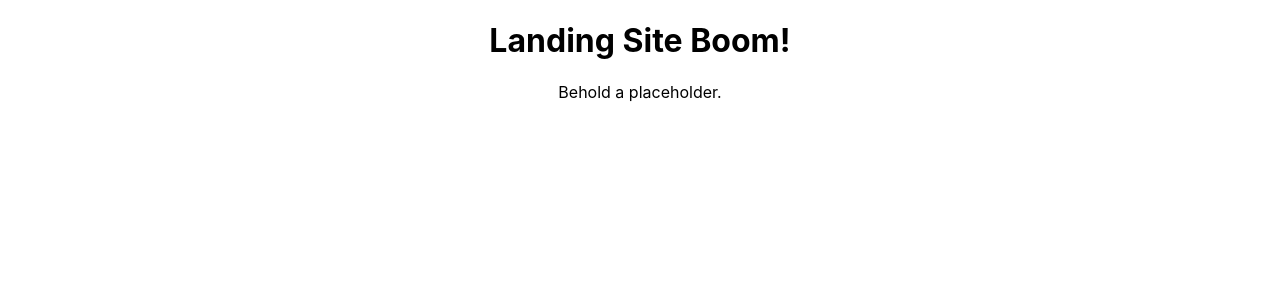
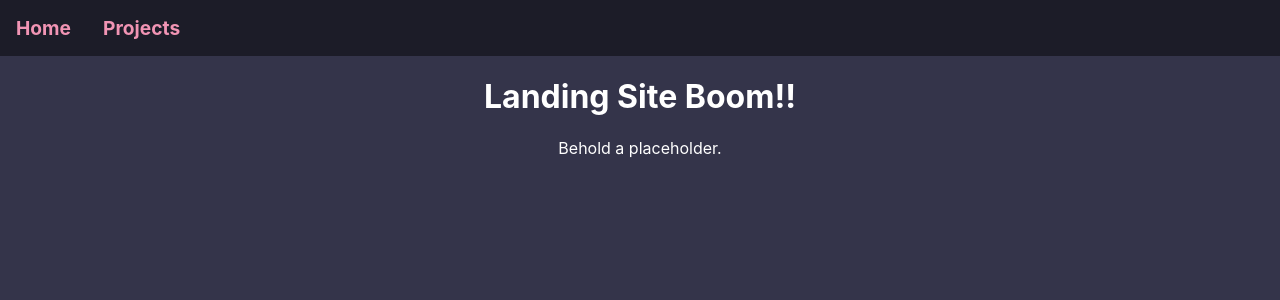
Before and after one commit to alloba/personal-site, a React (Create React App) app: page / in a window 1280 px wide. Shown: the top 300 px of the page. Built offline with nearby package versions, Linux system fonts and the light colour scheme.

Commit message:
buncha stuff. - react router - project page placeholder - home page placeholder - tweaks to site overall to support router - remove references to deleted files

```diff
--- a/package.json
+++ b/package.json
@@ -8,6 +8,7 @@
     "@testing-library/user-event": "^13.5.0",
     "react": "^17.0.2",
     "react-dom": "^17.0.2",
+    "react-router-dom": "^6.2.2",
     "react-scripts": "5.0.0",
     "web-vitals": "^2.1.4"
   },
--- a/public/index.html
+++ b/public/index.html
@@ -9,7 +9,6 @@
       name="description"
       content="Landing site for personal projects."
     />
-    <link rel="apple-touch-icon" href="%PUBLIC_URL%/logo192.png" />
     <!--
       manifest.json provides metadata used when your web app is installed on a
       user's mobile device or desktop. See https://developers.google.com/web/fundamentals/web-app-manifest/
--- a/src/App.css
+++ b/src/App.css
@@ -1,3 +1,30 @@
 .App {
   text-align: center;
 }
+
+.header-section {
+  background: #1c1c28;
+}
+
+ul.header-links {
+  display: flex;
+  align-items: stretch; /* Default */
+  justify-content: flex-start;
+  width: 100%;
+  margin: 0;
+  padding: 0;
+}
+
+li.header-list-item {
+  list-style-type: none;
+  display: block;
+  flex: 0 1 auto; /* Default */
+  padding: 1em;
+}
+
+a.header-list-link {
+  text-decoration: none;
+  color: #F194B4;
+  font-size: 1.2em;
+  font-weight: bold;
+}
--- a/src/App.js
+++ b/src/App.js
@@ -1,12 +1,37 @@
 import './App.css';
 
+import Home from "./home/Home";
+import Projects from "./projects/Projects";
+import {
+    Routes,
+    Route,
+    Link
+} from 'react-router-dom'
+
+
+const headerSections = [
+    {title: 'Home', location: '/', component: <Home/>},
+    {title: 'Projects', location: '/projects', component: <Projects/>}
+]
+const headerLinks = headerSections.map(section =>
+    <li className={'header-list-item'} key={section.title}>
+        <Link className={'header-list-link'} to={section.location}>{section.title}</Link>
+    </li>
+)
+const headerRoutes = headerSections.map(section =>
+    <Route key={section.title} path={section.location} element={section.component}>{section.title}</Route>
+)
+
+
 function App() {
-  return (
-    <div className="App">
-      <h1>Landing Site Boom!</h1>
-      <p>Behold a placeholder.</p>
-    </div>
-  );
+    return (
+        <div className="App">
+            <div className={'header-section'}>
+                <ul className={'header-links'}>{headerLinks}</ul>
+            </div>
+            <Routes>{headerRoutes}</Routes>
+        </div>
+    );
 }
 
 export default App;
--- /dev/null
+++ b/src/home/Home.js
@@ -0,0 +1,10 @@
+function Home() {
+    return (
+        <div>
+            <h1>Landing Site Boom!!</h1>
+            <p>Behold a placeholder.</p>
+        </div>
+    )
+}
+
+export default Home;
--- a/src/index.css
+++ b/src/index.css
@@ -1,3 +1,12 @@
+/*
+Suggested Color Schemes for Website:
+- Background: #34344A
+- Text: #FFFFFF
+- Accent: #F194B4
+- Other... background-ish... color. : #93B7BE
+
+*/
+
 body {
   margin: 0;
   font-family: -apple-system, BlinkMacSystemFont, 'Segoe UI', 'Roboto', 'Oxygen',
@@ -5,6 +14,9 @@ body {
     sans-serif;
   -webkit-font-smoothing: antialiased;
   -moz-osx-font-smoothing: grayscale;
+
+  background: #34344A;
+  color: #FFFFFF;
 }
 
 code {
--- a/src/index.js
+++ b/src/index.js
@@ -3,11 +3,12 @@ import ReactDOM from 'react-dom';
 import './index.css';
 import App from './App';
 import reportWebVitals from './reportWebVitals';
+import {BrowserRouter} from "react-router-dom";
 
 ReactDOM.render(
-  <React.StrictMode>
+  <BrowserRouter>
     <App />
-  </React.StrictMode>,
+  </BrowserRouter>,
   document.getElementById('root')
 );
 
--- /dev/null
+++ b/src/projects/Projects.js
@@ -0,0 +1,42 @@
+const projectList = [
+    {name: 'Test', description: 'this is a test', link: ''},
+]
+
+
+export default function Projects() {
+    return (
+        <div>
+            <table>
+                <tr>
+                    <th>Name</th>
+                    <th>Description</th>
+                </tr>
+                {renderProjectListElements()}
+            </table>
+        </div>
+    )
+}
+
+function renderProjectListElements() {
+    return projectList.map(entry =>
+        renderSingleProjectListElement(entry)
+    )
+}
+
+function renderSingleProjectListElement(projectItem) {
+    if (projectItem.link) {
+        return (
+            <tr key={projectItem.name}>
+                <td><a href={projectItem.link}>{projectItem.name}</a></td>
+                <td>{projectItem.description}</td>
+            </tr>
+        )
+    } else {
+        return (
+            <tr key={projectItem.name}>
+                <td>{projectItem.name}</td>
+                <td>{projectItem.description}</td>
+            </tr>
+        )
+    }
+}
```
Also changed, not shown: public/manifest.json, src/home/Home.css (added), src/projects/Projects.css (added), 1 other file (tests, documents, lock files or other folders).
